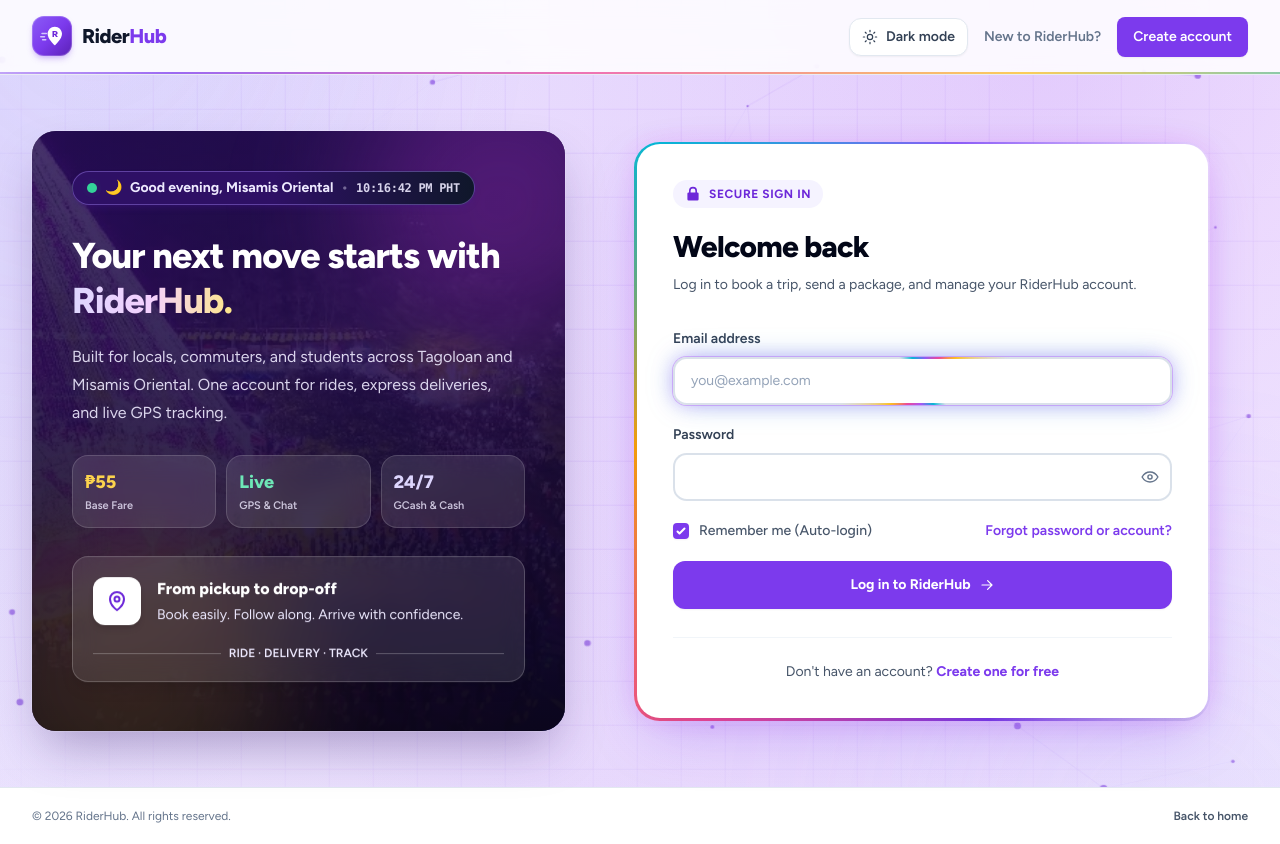
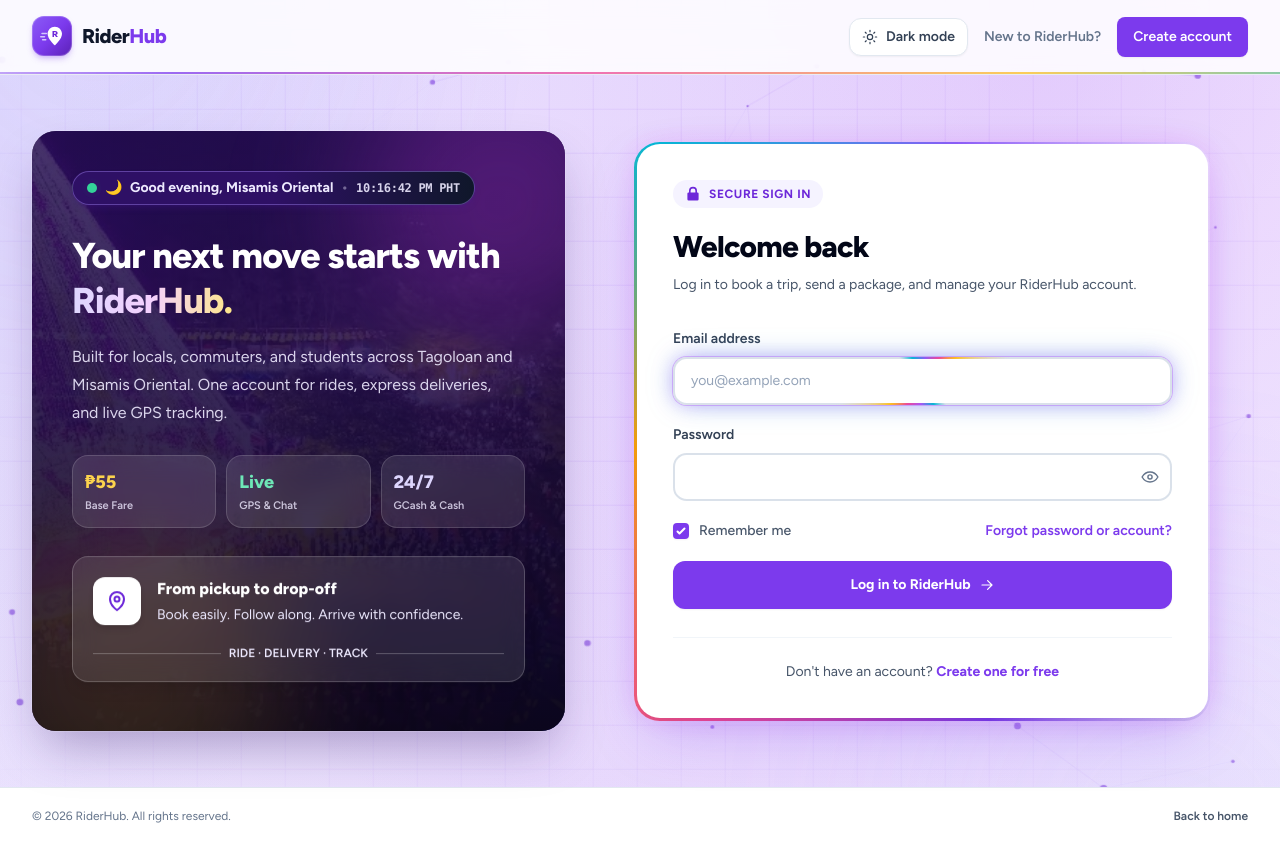
Before and after one commit to drixizll/riderhub, a Laravel app: page /login in a window 1280 px wide. Run offline with Laravel 12, Linux system fonts and the light colour scheme; data comes from the database, SQL or seed files in the repository; style sheets or scripts are compiled from the project's sources.

Commit message:
Keep clean Remember me label on login page

```diff
--- a/resources/views/auth/login.blade.php
+++ b/resources/views/auth/login.blade.php
@@ -38,7 +38,7 @@
             <div class="flex flex-wrap items-center justify-between gap-3">
                 <label for="remember_me" class="inline-flex cursor-pointer items-center gap-2.5">
                     <input id="remember_me" type="checkbox" name="remember" value="1" @checked(old('remember', true)) class="h-4 w-4 rounded border-slate-300 text-indigo-600 shadow-sm focus:ring-indigo-500">
-                    <span class="text-sm font-medium text-slate-600">{{ __('Remember me (Auto-login)') }}</span>
+                    <span class="text-sm font-medium text-slate-600">{{ __('Remember me') }}</span>
                 </label>
                 @if (Route::has('password.request'))
                     <a class="text-sm font-semibold text-indigo-600 transition hover:text-indigo-800 focus:outline-none focus:ring-2 focus:ring-indigo-500 focus:ring-offset-2" href="{{ route('password.request') }}">
```
